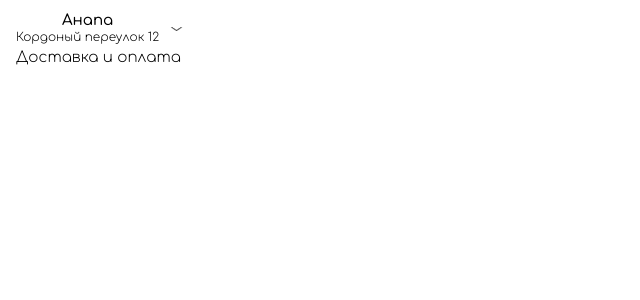
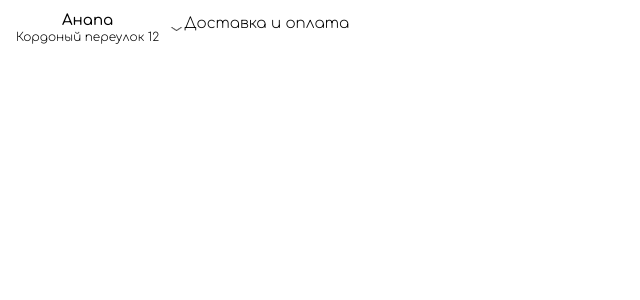
Before and after one commit to Julianbgs/Fabrika, a React (Create React App) app: page / in a window 1280 px wide. Shown: the top 300 px of the page, without its empty margins (0-640 px from the left). Built offline with nearby package versions, Linux system fonts and the light colour scheme.

Commit message:
[~] flex header

```diff
--- a/src/main/Components/Header/Header.css
+++ b/src/main/Components/Header/Header.css
@@ -1,6 +1,10 @@
 .header {
     display: flex;
     padding: 12px 16px;
+}
+
+.header__nav {
+    display: flex;
 }
 
 .header__menu {
--- a/src/main/Components/Header/Header.tsx
+++ b/src/main/Components/Header/Header.tsx
@@ -12,7 +12,7 @@ export default function Header () {
     ]
     return (
         <div className="header">
-            <nav>
+            <nav className="header__nav">
                 <Select options={options}/>
                 <ul className="header__menu">
                     <li className="header__elem">
```
